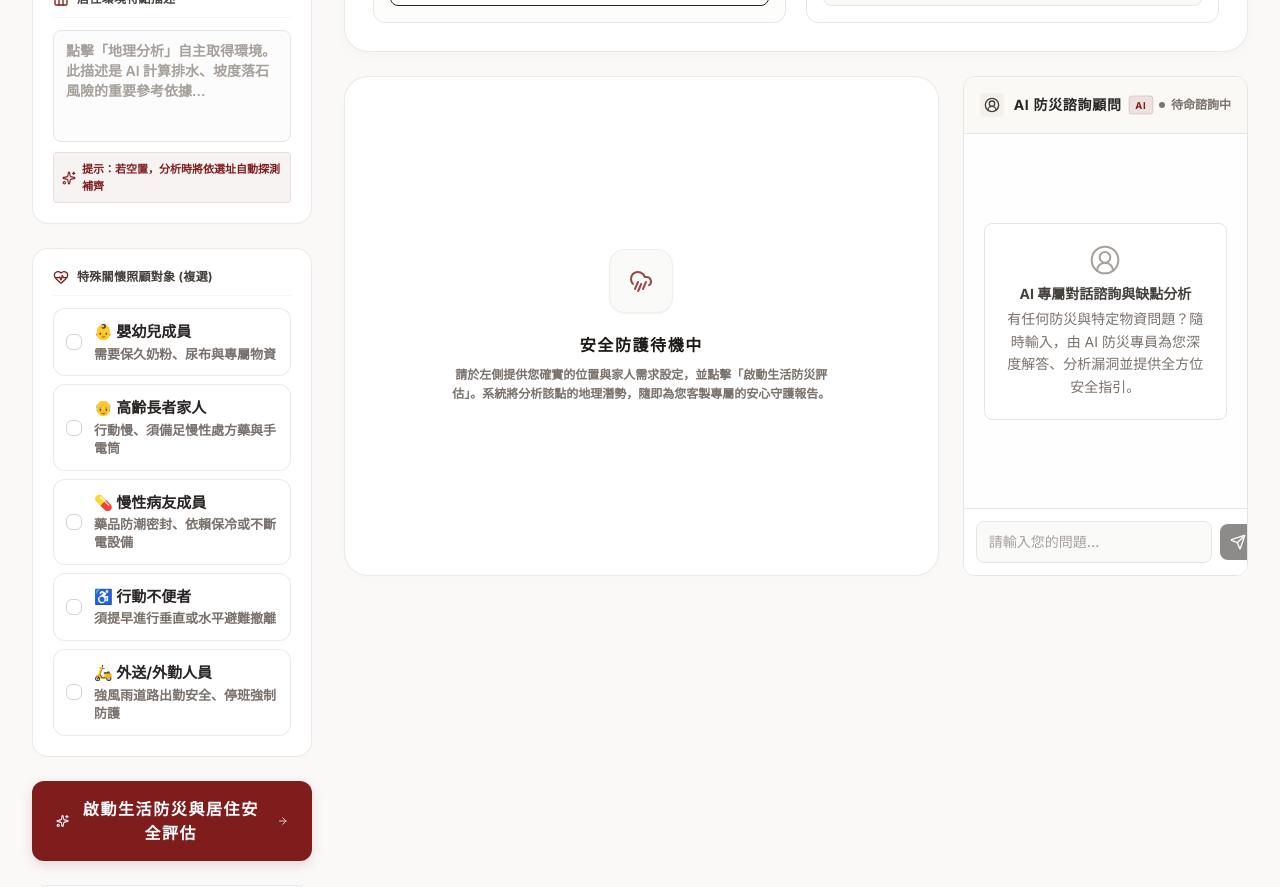
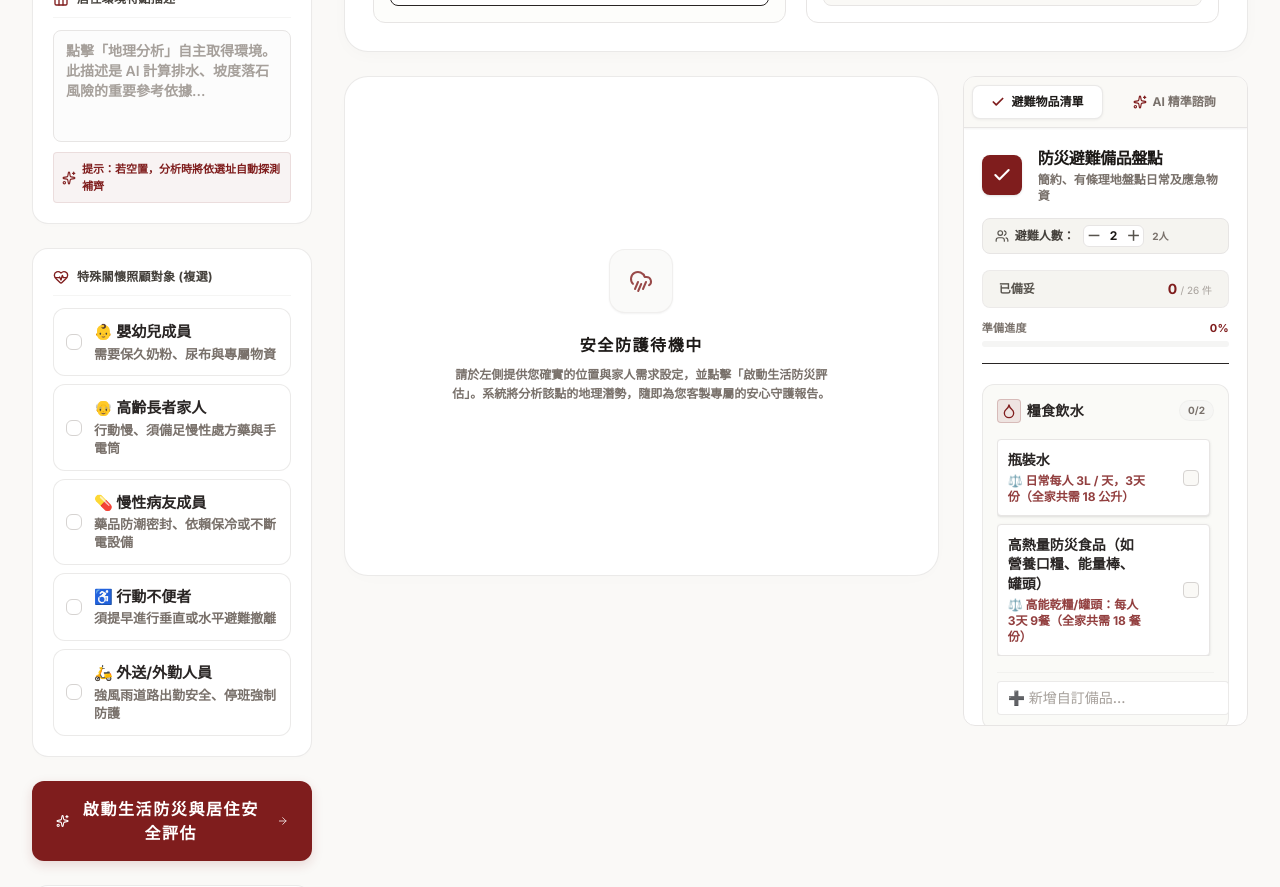
Before and after one commit to hijcyoyi/Disaster-Prevention-Living-and-Housing-Preparation-Guide, a React (Vite) app: page / in a window 1280 px wide. Shown: the part 760-1647 px from the top of the page. Built offline with nearby package versions, Linux system fonts and the light colour scheme.

Commit message:
feat: enforce personal API key usage
Remove default system key support to require user-provided Gemini API keys. Update UI to mark the key as mandatory and add configuration flexibility for the supplies inventory component.

```diff
--- a/server.ts
+++ b/server.ts
@@ -7,9 +7,9 @@ import dotenv from "dotenv";
 dotenv.config();
 
 function getAi(clientApiKey?: string): GoogleGenAI {
-  const apiKey = (clientApiKey && clientApiKey.trim()) || process.env.GEMINI_API_KEY;
+  const apiKey = clientApiKey && clientApiKey.trim();
   if (!apiKey) {
-    throw new Error("找不到有效的 Gemini API 金鑰。請在左側設定面板中輸入您的個人 Gemini API 金鑰，或請管理員在系統中配置預設金鑰。");
+    throw new Error("請先在左下方「AI 核心智慧引擎設定」中輸入並儲存您的個人 Gemini API 金鑰。本系統並未提供預設系統金鑰，您必須配置屬於您自己的金鑰才能享有精準的 AI 分析。");
   }
   return new GoogleGenAI({
     apiKey: apiKey,
--- a/src/App.tsx
+++ b/src/App.tsx
@@ -38,6 +38,7 @@ export default function App() {
   const [chatHistory, setChatHistory] = useState<{role: 'user' | 'ai', text: string}[]>([]);
   const [isChatting, setIsChatting] = useState(false);
   const [copied, setCopied] = useState(false);
+  const [sidebarTab, setSidebarTab] = useState<'supplies' | 'chat'>('supplies');
 
   const handleSaveApiKey = (newKey: string) => {
     setCustomApiKey(newKey);
@@ -605,11 +606,11 @@ ${missingList || '所有物資皆已備妥！'}
                      <Key className="w-4 h-4 text-[#7f1d1d]" />
                      AI 核心智慧引擎設定
                   </h3>
-                  <span className="text-[9px] bg-stone-100 text-stone-500 font-mono font-bold px-1.5 py-0.5 rounded border border-stone-250/20">CONFIG</span>
+                  <span className="text-[9px] bg-red-50 text-[#7f1d1d] font-mono font-bold px-1.5 py-0.5 rounded border border-red-200/20">REQUIRED</span>
                 </div>
                 <div className="flex flex-col gap-3">
-                  <p className="text-sm text-stone-600 leading-relaxed font-bold">
-                    預設使用系統公用金鑰。若遇伺服器擁擠，可貼上個人專屬的 <strong className="text-stone-750 font-extrabold">Gemini API Key</strong> 避免排隊：
+                  <p className="text-sm text-stone-600 leading-relaxed font-semibold">
+                    此應用程式需配置个人的 <strong className="text-stone-750 font-extrabold">Gemini API Key</strong> 才能執行高度精準的 AI 災害及地理分析：
                   </p>
 
                   <div className="relative">
@@ -617,7 +618,7 @@ ${missingList || '所有物資皆已備妥！'}
                       type={showApiKey ? "text" : "password"}
                       value={customApiKey}
                       onChange={(e) => handleSaveApiKey(e.target.value)}
-                      placeholder="請貼上您的 API 金鑰 (AI_...)"
+                      placeholder="請在此貼上您的 Gemini API Key (AI_...)"
                       className="w-full bg-stone-50/50 hover:bg-stone-50 focus:bg-white border border-stone-200 rounded-lg pl-3 pr-10 py-2.5 text-stone-900 text-sm focus:outline-none focus:ring-1 focus:ring-stone-400 focus:border-stone-400 transition-all font-mono placeholder:text-stone-400"
                     />
                     <button
@@ -635,9 +636,9 @@ ${missingList || '所有物資皆已備妥！'}
 
                   <div className="flex items-center justify-between mt-1 px-1">
                     <div className="flex items-center gap-1.5">
-                      <div className={`w-1.5 h-1.5 rounded-full ${customApiKey ? "bg-emerald-500 animate-pulse" : "bg-stone-400"}`} />
+                      <div className={`w-1.5 h-1.5 rounded-full ${customApiKey ? "bg-emerald-500 animate-pulse" : "bg-red-500 animate-pulse"}`} />
                       <span className="text-[10px] font-extrabold text-stone-500 tracking-wider">
-                        {customApiKey ? "自訂金鑰運作中" : "預設金鑰運行中"}
+                        {customApiKey ? "個人金鑰運作中" : "尚未填寫 API 金鑰（AI 停用中）"}
                       </span>
                     </div>
                     {customApiKey && (
@@ -646,7 +647,7 @@ ${missingList || '所有物資皆已備妥！'}
                         onClick={() => handleSaveApiKey("")}
                         className="text-[11px] font-extrabold text-[#7f1d1d] hover:underline cursor-pointer"
                       >
-                        重置回預設
+                        清空金鑰
                       </button>
                     )}
                   </div>
@@ -1473,26 +1474,67 @@ ${missingList || '所有物資皆已備妥！'}
             )}
             </div>
 
-              {/* AI Chat Sidebar */}
+              {/* Sidebar Interface (Adaptive Tabs) */}
               <div className="xl:col-span-1 flex flex-col gap-6">
-                <div className="bg-white rounded-xl border border-stone-200 overflow-hidden flex flex-col h-[500px] xl:max-h-[850px] sticky top-24">
-                  <div className="bg-[#FAF9F6] border-b border-stone-200 p-4 shrink-0 flex items-center justify-between">
-                    <div className="flex items-center gap-2.5">
-                      <div className="w-6 h-6 rounded bg-[#f4f1eb] text-stone-700 flex items-center justify-center">
-                        <UserCircle2 className="w-4 h-4" />
-                      </div>
-                      <h3 className="text-sm font-bold tracking-wider text-stone-800 font-sans flex items-center gap-1.5">
+                <div className="bg-white rounded-xl border border-stone-200 overflow-hidden flex flex-col h-[650px] xl:max-h-[850px] sticky top-24">
+
+                  {/* Tab Selector Buttons */}
+                  <div className="bg-[#FAF9F6] border-b border-stone-200 p-2 shrink-0 flex items-center gap-1.5 shadow-xs">
+                    <button
+                      type="button"
+                      onClick={() => setSidebarTab('supplies')}
+                      className={`flex-1 py-2 px-3 rounded-lg text-xs font-bold transition-all flex items-center justify-center gap-1.5 cursor-pointer ${
+                        sidebarTab === 'supplies'
+                          ? 'bg-white text-stone-900 shadow-[0_1px_3px_rgba(0,0,0,0.06)] border border-stone-200/85'
+                          : 'text-stone-500 hover:text-stone-800 hover:bg-stone-100/60'
+                      }`}
+                    >
+                      <Check className="w-3.5 h-3.5 text-[#7f1d1d]" strokeWidth={3} />
+                      <span>避難物品清單</span>
+                    </button>
+                    <button
+                      type="button"
+                      onClick={() => setSidebarTab('chat')}
+                      className={`flex-1 py-2 px-3 rounded-lg text-xs font-bold transition-all flex items-center justify-center gap-1.5 cursor-pointer ${
+                        sidebarTab === 'chat'
+                          ? 'bg-white text-stone-900 shadow-[0_1px_3px_rgba(0,0,0,0.06)] border border-stone-200/85'
+                          : 'text-stone-500 hover:text-stone-800 hover:bg-stone-100/60'
+                      }`}
+                    >
+                      <Sparkles className="w-3.5 h-3.5 text-[#7f1d1d]" />
+                      <span>AI 精準諮詢</span>
+                    </button>
+                  </div>
+
+                  {sidebarTab === 'supplies' ? (
+                    <div className="flex-1 overflow-y-auto p-3 custom-scrollbar bg-stone-50/10">
+                      <SuppliesInventory
+                        supplies={supplies}
+                        setSupplies={setSupplies}
+                        memberCount={memberCount}
+                        setMemberCount={setMemberCount}
+                        isSidebar={true}
+                      />
+                    </div>
+                  ) : (
+                    <>
+                      <div className="bg-[#FAF9F6] border-b border-stone-150 p-3 shrink-0 flex items-center justify-between">
+                        <div className="flex items-center gap-2">
+                          <div className="w-5 h-5 rounded bg-[#f4f1eb] text-stone-700 flex items-center justify-center">
+                            <UserCircle2 className="w-3.5 h-3.5" />
+                          </div>
+                          <h3 className="text-xs font-extrabold tracking-wider text-stone-700 font-sans flex items-center gap-1">
                             <span>AI 防災諮詢顧問</span>
-                        <span className="text-[10px] bg-[#7f1d1d]/10 text-[#7f1d1d] font-extrabold px-1.5 py-0.5 rounded-sm line-height-none shrink-0 scale-95 border border-[#7f1d1d]/15">AI</span>
+                            <span className="text-[9px] bg-[#7f1d1d]/10 text-[#7f1d1d] font-extrabold px-1 py-0.2 rounded-sm shrink-0 scale-90 border border-[#7f1d1d]/10">AI</span>
                           </h3>
                         </div>
-                    <div className="flex items-center gap-1.5">
-                       <div className="w-1.5 h-1.5 rounded-full bg-stone-500 animate-pulse" />
-                       <span className="text-xs font-bold text-stone-500">待命諮詢中</span>
-                    </div>
-                  </div>
-
-                  <div className="flex-1 p-5 overflow-y-auto flex flex-col gap-4 bg-stone-50/20 custom-scrollbar">
+                        <div className="flex items-center gap-1 bg-stone-100 px-2 py-0.5 rounded border border-stone-200/30">
+                           <div className="w-1.5 h-1.5 rounded-full bg-emerald-500 animate-pulse shrink-0" />
+                           <span className="text-[10px] font-extrabold text-stone-500">待命諮詢中</span>
+                        </div>
+                      </div>
+
+                      <div className="flex-1 p-4 overflow-y-auto flex flex-col gap-4 bg-stone-50/20 custom-scrollbar">
                         {chatHistory.length === 0 && (
                           <div className="text-center text-stone-600 text-sm my-auto bg-white p-5 rounded-lg border border-stone-200 max-w-xs mx-auto shadow-none">
                             <UserCircle2 className="w-8 h-8 text-stone-400 mx-auto mb-2" strokeWidth={1.5} />
@@ -1542,7 +1584,7 @@ ${missingList || '所有物資皆已備妥！'}
                           value={chatMessage}
                           onChange={(e) => setChatMessage(e.target.value)}
                           placeholder="請輸入您的問題..."
-                      className="flex-1 bg-stone-50 border border-stone-200 py-2.5 px-3 rounded-lg text-sm text-stone-900 placeholder:text-stone-400 focus:outline-none focus:ring-1 focus:ring-stone-400 focus:border-stone-400 transition-colors font-medium animate-none"
+                          className="flex-1 bg-stone-50 border border-stone-200 py-2.5 px-3 rounded-lg text-sm text-stone-900 placeholder:text-stone-400 focus:outline-none focus:ring-1 focus:ring-stone-400 focus:border-stone-400 transition-colors font-medium animate-none animate-none"
                         />
                         <button
                           type="submit"
@@ -1552,6 +1594,8 @@ ${missingList || '所有物資皆已備妥！'}
                           <Send className="w-4 h-4" />
                         </button>
                       </form>
+                    </>
+                  )}
                 </div>
               </div>
 
--- a/src/components/SuppliesInventory.tsx
+++ b/src/components/SuppliesInventory.tsx
@@ -7,6 +7,7 @@ interface SuppliesInventoryProps {
   setSupplies: React.Dispatch<React.SetStateAction<SupplyItem[]>>;
   memberCount: number;
   setMemberCount: React.Dispatch<React.SetStateAction<number>>;
+  isSidebar?: boolean;
 }
 
 const getCategoryIcon = (category: string) => {
@@ -102,7 +103,7 @@ const getDynamicScaleInfo = (name: string, memberCount: number): string => {
   return '';
 };
 
-export function SuppliesInventory({ supplies, setSupplies, memberCount, setMemberCount }: SuppliesInventoryProps) {
+export function SuppliesInventory({ supplies, setSupplies, memberCount, setMemberCount, isSidebar = false }: SuppliesInventoryProps) {
   const [customInputs, setCustomInputs] = useState<Record<string, string>>({});
 
 
@@ -151,25 +152,27 @@ export function SuppliesInventory({ supplies, setSupplies, memberCount, setMembe
   });
 
   return (
-    <div className="bg-white rounded-xl border border-stone-200 shadow-sm p-6 xl:p-8 flex flex-col gap-6 w-full font-sans">
-      <div className="flex flex-col xl:flex-row xl:items-center justify-between gap-6 border-b border-stone-150 pb-5">
-        <div className="flex flex-col sm:flex-row sm:items-center gap-5 justify-between xl:justify-start w-full xl:w-auto">
+    <div className={`bg-white rounded-xl ${isSidebar ? 'p-1.5 flex flex-col gap-5 border-none shadow-none' : 'border border-stone-200 shadow-sm p-6 xl:p-8 flex flex-col gap-6'} w-full font-sans`}>
+      <div className={`flex flex-col ${isSidebar ? 'gap-4 pb-4' : 'xl:flex-row xl:items-center justify-between gap-6 pb-5'} border-b border-stone-150`}>
+        <div className={`flex flex-col ${isSidebar ? 'gap-3.5' : 'sm:flex-row sm:items-center gap-5 justify-between xl:justify-start'} w-full xl:w-auto`}>
           <div className="flex items-center gap-4">
-            <div className="w-12 h-12 rounded-lg bg-[#7f1d1d] flex items-center justify-center text-white shadow-sm">
-               <Check className="w-6 h-6" strokeWidth={2.5} />
+            <div className="w-10 h-10 rounded-lg bg-[#7f1d1d] flex items-center justify-center text-white shadow-sm shrink-0">
+               <Check className="w-5 h-5" strokeWidth={2.5} />
             </div>
             <div>
-              <h3 className="text-lg font-bold tracking-tight text-stone-900">
+              <h3 className="text-base font-bold tracking-tight text-stone-900">
                 防災避難備品盤點
               </h3>
-              <p className="text-sm font-medium text-stone-500 mt-1">簡約、有條理地盤點日常及應急物資</p>
+              <p className="text-xs font-semibold text-stone-500 mt-0.5">簡約、有條理地盤點日常及應急物資</p>
             </div>
           </div>
 
           {/* 整備人數設定 */}
-          <div className="flex items-center gap-2 bg-[#f5f4f0] border border-stone-200 px-3 py-1.5 rounded-lg shrink-0">
-            <Users className="w-3.5 h-3.5 text-stone-600" />
-            <span className="text-sm font-bold text-stone-700">避難人數：</span>
+          <div className="flex items-center justify-between sm:justify-start gap-2 bg-[#f5f4f0] border border-stone-200 px-3 py-1.5 rounded-lg shrink-0">
+            <div className="flex items-center gap-1.5">
+              <Users className="w-3.5 h-3.5 text-stone-600" />
+              <span className="text-xs font-bold text-stone-700">避難人數：</span>
+            </div>
             <div className="flex items-center bg-white border border-stone-200 rounded-md">
               <button
                 type="button"
@@ -178,7 +181,7 @@ export function SuppliesInventory({ supplies, setSupplies, memberCount, setMembe
               >
                 －
               </button>
-              <span className="text-sm font-bold text-stone-900 px-2 min-w-[16px] text-center select-none">
+              <span className="text-xs font-bold text-stone-900 px-1.5 min-w-[16px] text-center select-none">
                 {memberCount}
               </span>
               <button
@@ -189,25 +192,25 @@ export function SuppliesInventory({ supplies, setSupplies, memberCount, setMembe
                 ＋
               </button>
             </div>
-            <span className="text-xs font-bold text-stone-500">
-              {memberCount === 1 ? '單人份' : `多人 (${memberCount} 人份)`}
+            <span className="text-[10px] font-bold text-stone-500">
+              {memberCount === 1 ? '單人' : `${memberCount}人`}
             </span>
           </div>
         </div>
 
-        <div className="flex flex-col sm:flex-row sm:items-center gap-4 min-w-[280px]">
+        <div className={`flex flex-col ${isSidebar ? 'gap-3 w-full' : 'sm:flex-row sm:items-center gap-4 min-w-[280px]'}`}>
           <div className="flex items-center justify-between gap-3 bg-[#f5f4f0] border border-stone-200/60 px-4 py-2 rounded-lg shrink-0">
-             <span className="text-sm font-semibold text-stone-600">已備妥</span>
-             <span className="text-base font-bold text-[#7f1d1d]">
-               {completedCount} <span className="text-stone-400 text-xs font-normal">/ {supplies.length} 件</span>
+             <span className="text-xs font-bold text-stone-600">已備妥</span>
+             <span className="text-sm font-extrabold text-[#7f1d1d]">
+               {completedCount} <span className="text-stone-400 text-[10px] font-normal">/ {supplies.length} 件</span>
              </span>
           </div>
-          <div className="flex-1 min-w-[160px]">
-             <div className="flex justify-between items-end text-sm font-bold tracking-wide text-stone-500 mb-1.5">
+          <div className="flex-1 w-full min-w-[120px]">
+             <div className="flex justify-between items-end text-[11px] font-bold tracking-wide text-stone-500 mb-1">
               <span>準備進度</span>
               <span className="text-[#7f1d1d] font-bold">{progressPercent}%</span>
             </div>
-            <div className="w-full bg-stone-100 h-2 rounded-full overflow-hidden">
+            <div className="w-full bg-stone-100 h-1.5 rounded-full overflow-hidden">
               <div
                 className="bg-[#7f1d1d] h-full rounded-full transition-all duration-700 ease-out"
                 style={{ width: `${progressPercent}%` }}
@@ -217,17 +220,17 @@ export function SuppliesInventory({ supplies, setSupplies, memberCount, setMembe
         </div>
       </div>
 
-      <div className="grid grid-cols-1 md:grid-cols-2 xl:grid-cols-3 gap-6 max-h-[360px] lg:max-h-none overflow-y-auto custom-scrollbar">
+      <div className={`grid gap-4 overflow-y-auto custom-scrollbar ${isSidebar ? 'grid-cols-1 max-h-[550px]' : 'grid-cols-1 md:grid-cols-2 xl:grid-cols-3 max-h-[360px] lg:max-h-none'}`}>
         {Object.entries(groupedSupplies).map(([category, items]) => (
-          <div key={category} className="bg-[#FAF9F6]/80 border border-stone-200/80 p-5 rounded-xl flex flex-col gap-4">
+          <div key={category} className={`bg-[#FAF9F6]/85 border border-stone-200/80 rounded-xl flex flex-col gap-4 ${isSidebar ? 'p-3.5' : 'p-5'}`}>
             <div className="flex items-center justify-between">
-              <h4 className="text-base font-bold text-stone-800 flex items-center gap-2">
-                <div className={`w-7 h-7 rounded border flex items-center justify-center shrink-0 ${getCategoryBg(category)}`}>
+              <h4 className="text-sm font-bold text-stone-800 flex items-center gap-1.5">
+                <div className={`w-6 h-6 rounded border flex items-center justify-center shrink-0 ${getCategoryBg(category)}`}>
                   {getCategoryIcon(category)}
                 </div>
                 <span className="tracking-wide text-stone-800">{category}</span>
               </h4>
-              <span className="text-xs font-medium text-stone-500 bg-stone-100/80 px-2.5 py-0.5 rounded-full border border-stone-200/40">
+              <span className="text-[10px] font-bold text-stone-500 bg-stone-100/80 px-2 py-0.5 rounded-full border border-stone-200/40">
                 {items.filter(i => i.hasIt).length}/{items.length}
               </span>
             </div>
```
Lines whose indentation alone changed are shown as unchanged.
